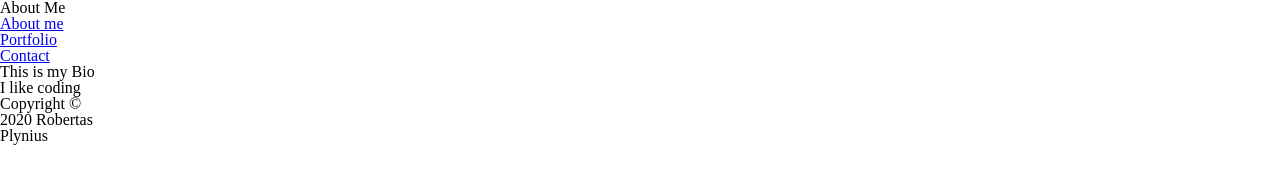
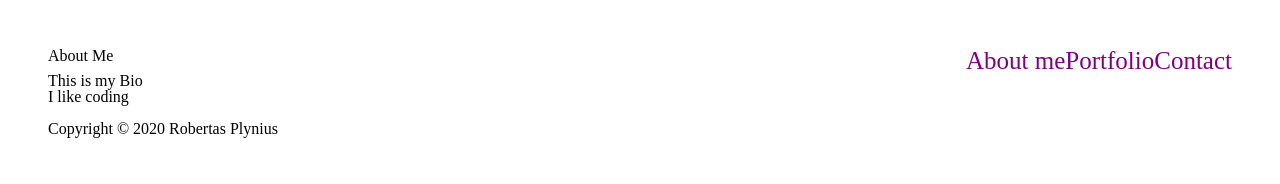
Before and after one commit to Robertas-Plynius/robertasplynius, a plain HTML site: page index.html in a window 1280 px wide. Drawn offline with Linux system fonts and the light colour scheme.

Commit message:
adding atomic css and fixing px for added vertical rythem

```diff
--- a/assets/main.css
+++ b/assets/main.css
@@ -1,8 +1,33 @@
-header {
-  width: 900px;
-  background: white;
+a {
+  color: purple;
+  text-decoration: none;
+  font-size: 25px;
+}
+
+.bdc-blue {
+  border-color: blue;
+}
+.bds-s {
+  border-style: solid;
+}
+.bdw-1 {
+  border-width: 1px;
+}
+.d-f {
+  display: flex;
+}
+
+.m {
+  margin: 24px;
+}
+.p {
+  padding: 24px;
 }
 
 footer {
-  width: 100px;
+  width: 300px;
 }
+
+.header {
+  justify-content: space-between;
+}
--- a/index.html
+++ b/index.html
@@ -7,26 +7,29 @@
       rel="stylesheet"
       type="text/css"
       media="screen"
-      href="./assets/main.css"
+      href="./assets/reset.css"
     />
     <link
       rel="stylesheet"
       type="text/css"
       media="screen"
-      href="./assets/reset.css"
+      href="./assets/main.css"
     />
+
     <title>Robertas Plynius Personal Webstie</title>
   </head>
 
-  <body>
+  <body class="bdc-blue bds-solid bdw-1 m p">
     <!--header-->
-    <header>
+    <header class="header d-f">
       <div>About Me</div>
-      <ul>
-        <li><a href="index.html">About me</a></li>
-        <li><a href="portfolio.html">Portfolio</a></li>
-        <li><a href="contact.html">Contact</a></li>
-      </ul>
+      <nav>
+        <ul class="nav d-f">
+          <li><a href="index.html">About me</a></li>
+          <li class="ml"><a href="portfolio.html">Portfolio</a></li>
+          <li><a href="contact.html">Contact</a></li>
+        </ul>
+      </nav>
     </header>
     <!--body-->
     <section>
@@ -37,6 +40,7 @@
     </section>
     <!--footer-->
     <footer>
+      <br />
       <span>Copyright © 2020 Robertas Plynius</span>
     </footer>
   </body>
```
